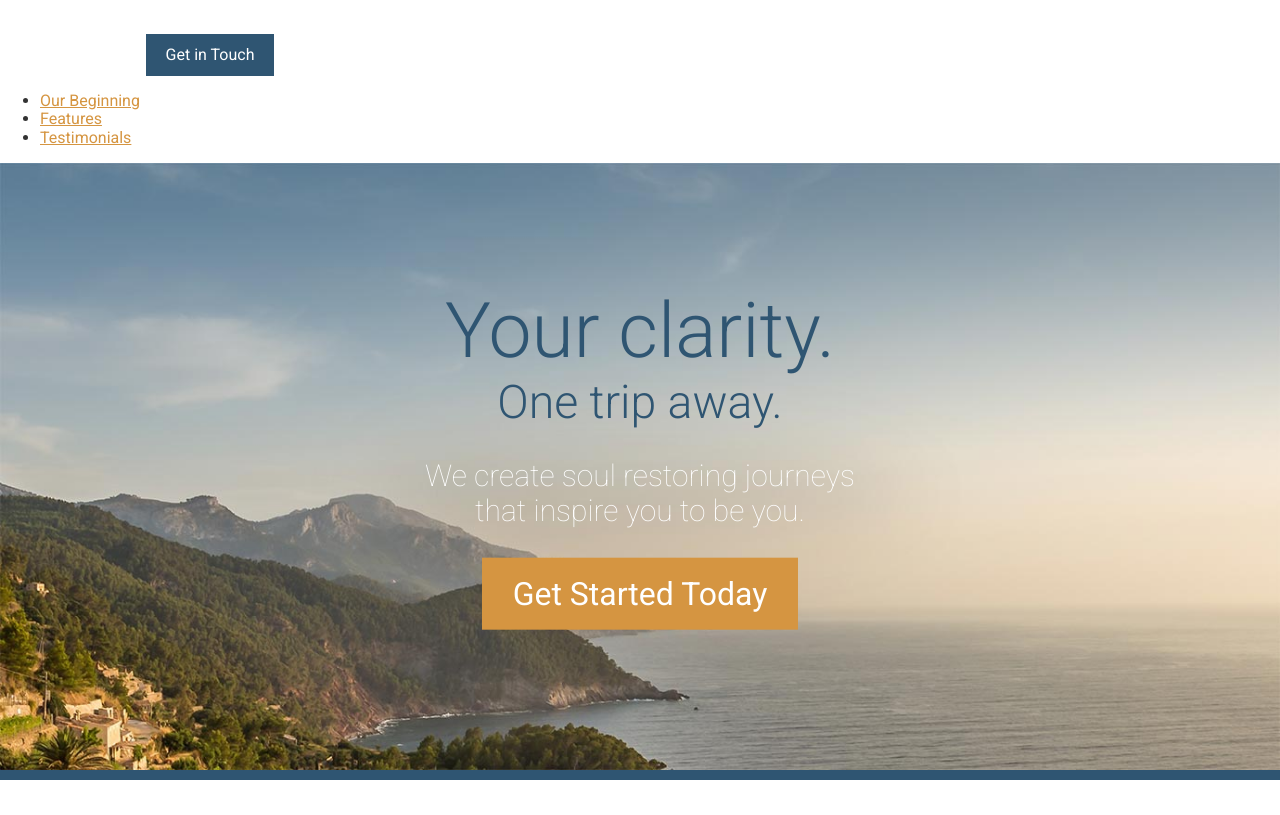
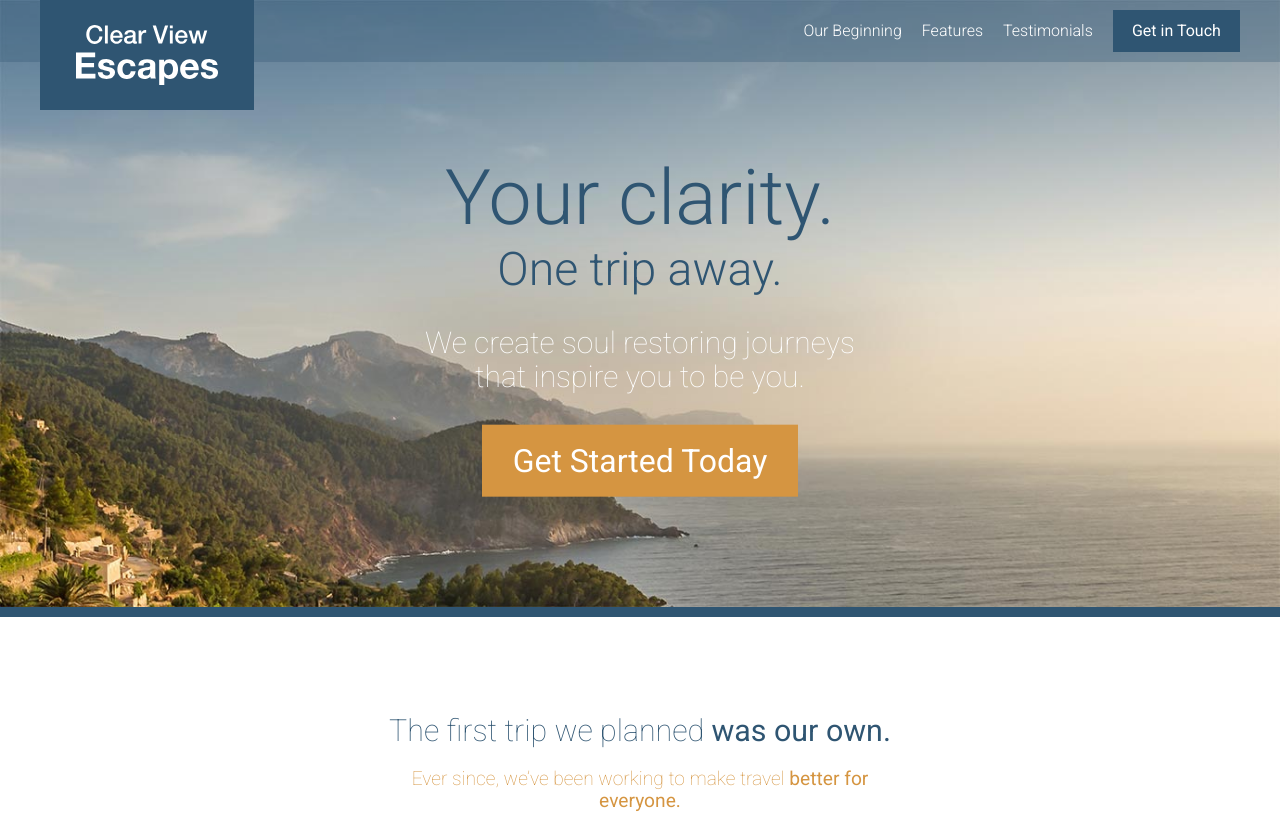
Before and after one commit to morgansegura/travel-site, a website: page app/index.html in a window 1280 px wide. Shown: the top 815 px of the page. Drawn offline with Linux system fonts and the light colour scheme.

Commit message:
Styled header and primary nav for destopp and mobile

```diff
--- a/app/assets/styles/modules/_large-hero.css
+++ b/app/assets/styles/modules/_large-hero.css
@@ -6,12 +6,17 @@
         display: block;
     }
     &__text-content {
+        padding-top: 88px;
         position: absolute;
         top: 50%;
         left: 0;
         width: 100%;
         text-align: center;
         transform: translateY(-50%);
+
+        @mixin atMedium {
+          padding-top: 60px;
+        }
     }
     &__title {
         font-weight: 300;
--- /dev/null
+++ b/app/assets/styles/modules/_primary-nav.css
@@ -0,0 +1,23 @@
+.primary-nav {
+
+	&--pull-right {
+		float: right;
+	}
+	ul {
+		margin: 0;
+		padding: 0;
+		@mixin clearfix;
+	}
+	li {
+		list-style: none;
+		float: left;
+		padding-right: 20px;
+	}
+	a {
+		color: #fff;
+		text-decoration: none;
+		font-weight: 300;
+		display: block;
+		padding: 12px 0;
+	}
+}
--- /dev/null
+++ b/app/assets/styles/modules/_site-header.css
@@ -0,0 +1,54 @@
+.site-header {
+	padding: 10px 0;
+	position: absolute;
+	z-index: 2;
+	width: 100%;
+
+	@mixin atMedium {
+			background-color: rgba($mainBlue,.3);
+	}
+
+
+	&__btn-container {
+		float: right;
+	}
+	&__logo {
+		position: absolute;
+		top: 0;
+		left: 50%;
+		transform: translateX(-50%) scale(.8);
+		transform-origin: 50% 0;
+		background-color: $mainBlue;
+		padding: 25px 36px;
+
+		@mixin atMedium {
+			left: auto;
+			transform: translateX(0);
+		}
+	}
+	&__logo__graphic {
+		text-indent: -9999px;
+	}
+
+	&__menu-icon {
+		cursor: pointer;
+		width: 20px;
+		height: 20px;
+		background-color: #fff;
+		position: absolute;
+		top: 10px;
+		right: 10px;
+
+		@mixin atMedium {
+			display: none;
+		}
+	}
+
+	&__menu-content {
+		display: none;
+
+		@mixin atMedium {
+			display: block;
+		}
+	}
+}
--- a/app/assets/styles/styles.css
+++ b/app/assets/styles/styles.css
@@ -14,3 +14,5 @@
 @import "modules/_testimonial";
 @import "modules/_sprite";
 @import "modules/_site-footer";
+@import "modules/_site-header";
+@import "modules/_primary-nav";
--- a/app/index.html
+++ b/app/index.html
@@ -10,29 +10,32 @@
   <link rel="stylesheet" href="temp/styles/styles.css" />
 </head>
 <body>
-  <header>
-    <img src="assets/images/icons/clear-view-escapes.svg">
+  <header class="site-header">
+    <div class="wrapper">
+      <div class="site-header__logo">
+        <div class="site-header__logo__graphic icon icon--clear-view-escapes">
+          Clear View Escapes
+        </div>
+      </div>
+
+      <div class="site-header__menu-icon"></div>
+
+      <div class="site-header__menu-content">
+        <div class="site-header__btn-container">
           <a class="btn" href="#">Get in Touch</a>
-    <nav>
+        </div>
+        <nav class="primary-nav primary-nav--pull-right">
           <ul>
             <li><a href="#our-beginning">Our Beginning</a></li>
             <li><a href="#features">Features</a></li>
             <li><a href="#testimonials">Testimonials</a></li>
           </ul>
         </nav>
+      </div>
+    </div>
   </header>
 
   <div class="large-hero">
-    <!-- Art direction
-    <picture>
-      <source srcset="assets/images/dog-crop-medium.jpg" media="(min-width: 760px)">
-      <img src="assets/images/dog-crop-small.jpg">
-    </picture>
-
-    <img srcset="images/dog-resolution-small.jpg 570w,
-                  images/dog-resolution-medium.jpg 1200w,
-                  images/dog-resolution-large.jpg 1920w" >
-    -->
     <picture>
       <source srcset="assets/images/hero--large.jpg 1920w, assets/images/hero--large-hi-dpi.jpg 3840w" media="(min-width: 1380px)">
       <source srcset="assets/images/hero--medium.jpg 1380w, assets/images/hero--medium-hi-dpi.jpg 2760w" media="(min-width: 990px)">
--- a/app/temp/styles/styles.css
+++ b/app/temp/styles/styles.css
@@ -450,6 +450,7 @@ a{
     }
 
 .large-hero__text-content {
+        padding-top: 88px;
         position: absolute;
         top: 50%;
         left: 0;
@@ -457,6 +458,13 @@ a{
         text-align: center;
         -webkit-transform: translateY(-50%);
                 transform: translateY(-50%);
+    }
+
+@media (min-width: 800px){
+
+.large-hero__text-content {
+          padding-top: 60px
+    }
     }
 
 .large-hero__title {
@@ -1052,3 +1060,103 @@ a{
 			margin-right: 1.4rem
 	}
     }
+
+.site-header {
+	padding: 10px 0;
+	position: absolute;
+	z-index: 2;
+	width: 100%;
+}
+
+@media (min-width: 800px){
+
+.site-header {
+			background-color: rgba(47,85,114,.3)
+}
+    }
+
+.site-header__btn-container {
+		float: right;
+	}
+
+.site-header__logo {
+		position: absolute;
+		top: 0;
+		left: 50%;
+		-webkit-transform: translateX(-50%) scale(.8);
+		        transform: translateX(-50%) scale(.8);
+		-webkit-transform-origin: 50% 0;
+		        transform-origin: 50% 0;
+		background-color: #2f5572;
+		padding: 25px 36px;
+	}
+
+@media (min-width: 800px){
+
+.site-header__logo {
+			left: auto;
+			-webkit-transform: translateX(0);
+			        transform: translateX(0)
+	}
+    }
+
+.site-header__logo__graphic {
+		text-indent: -9999px;
+	}
+
+.site-header__menu-icon {
+		cursor: pointer;
+		width: 20px;
+		height: 20px;
+		background-color: #fff;
+		position: absolute;
+		top: 10px;
+		right: 10px;
+	}
+
+@media (min-width: 800px){
+
+.site-header__menu-icon {
+			display: none
+	}
+    }
+
+.site-header__menu-content {
+		display: none;
+	}
+
+@media (min-width: 800px){
+
+.site-header__menu-content {
+			display: block
+	}
+    }
+
+.primary-nav--pull-right {
+		float: right;
+	}
+
+.primary-nav ul {
+		margin: 0;
+		padding: 0;
+	}
+
+.primary-nav ul::after {
+        content: "";
+        clear: both;
+        display: table;
+    }
+
+.primary-nav li {
+		list-style: none;
+		float: left;
+		padding-right: 20px;
+	}
+
+.primary-nav a {
+		color: #fff;
+		text-decoration: none;
+		font-weight: 300;
+		display: block;
+		padding: 12px 0;
+	}
--- a/gulp/tasks/styles.js
+++ b/gulp/tasks/styles.js
@@ -4,11 +4,12 @@ var gulp = require('gulp'),
     cssvars = require('postcss-simple-vars'),
     nested = require('postcss-nested'),
     cssImport = require('postcss-import'),
-    mixins = require('postcss-mixins');
+    mixins = require('postcss-mixins'),
+    hexrgba = require('postcss-hexrgba');
 
 gulp.task('styles', function () {
     return gulp.src('./app/assets/styles/styles.css')
-        .pipe(postcss([cssImport, mixins, cssvars, nested, autoprefixer]))
+        .pipe(postcss([cssImport, mixins, cssvars, nested, hexrgba, autoprefixer]))
         .on('error', function (errorInfo) {
             console.log(errorInfo.toString());
             this.emit('end');
--- a/package.json
+++ b/package.json
@@ -17,6 +17,7 @@
     "gulp-rename": "^1.2.2",
     "gulp-svg-sprite": "^1.4.0",
     "gulp-watch": "^5.0.0",
+    "postcss-hexrgba": "^1.0.0",
     "postcss-import": "^11.1.0",
     "postcss-mixins": "^6.2.0",
     "postcss-nested": "^3.0.0",
```
Also changed, not shown: 1 other file. Lines whose indentation alone changed are shown as unchanged.
